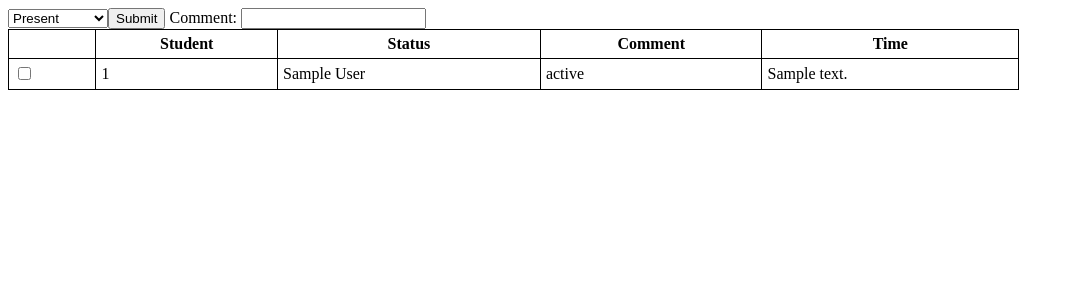
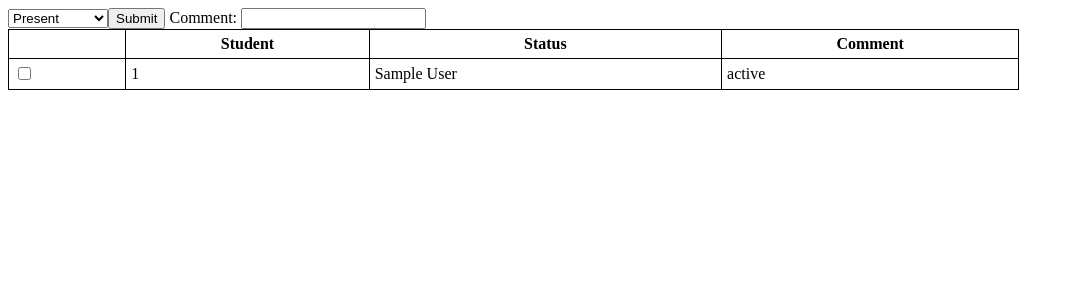
Before and after one commit to PSCS-Coding/Attendance_System, a PHP site: page /attendance.php in a window 1280 px wide. Shown: the top 300 px of the page, without its empty margins (0-1074 px from the left). Run offline with PHP 8.4, Linux system fonts and the light colour scheme; tables that the repository leaves empty or names only in its code hold one stand-in row (values such as "Sample post").

Commit message:
removed the time thing

```diff
--- a/attendance.php
+++ b/attendance.php
@@ -56,7 +56,6 @@ for ($j = 0 ; $j < $rows ; ++$j)
         <th>Student</th>
         <th>Status</th>
         <th>Comment</th>
-        <th>Time</th>
     </tr>
     <?php
 
@@ -70,7 +69,6 @@ for ($j = 0 ; $j < $rows ; ++$j)
         echo "<td>" . $rowdata[0] . "</td>";
         echo "<td>" . $rowdata[1] . "</td>";
         echo "<td>" . $rowdata[2] . "</td>";
-        echo "<td>" . $rowdata[3] . "</td>";
         echo "</tr>";
 	}
     unset($_POST['submit']);
```
